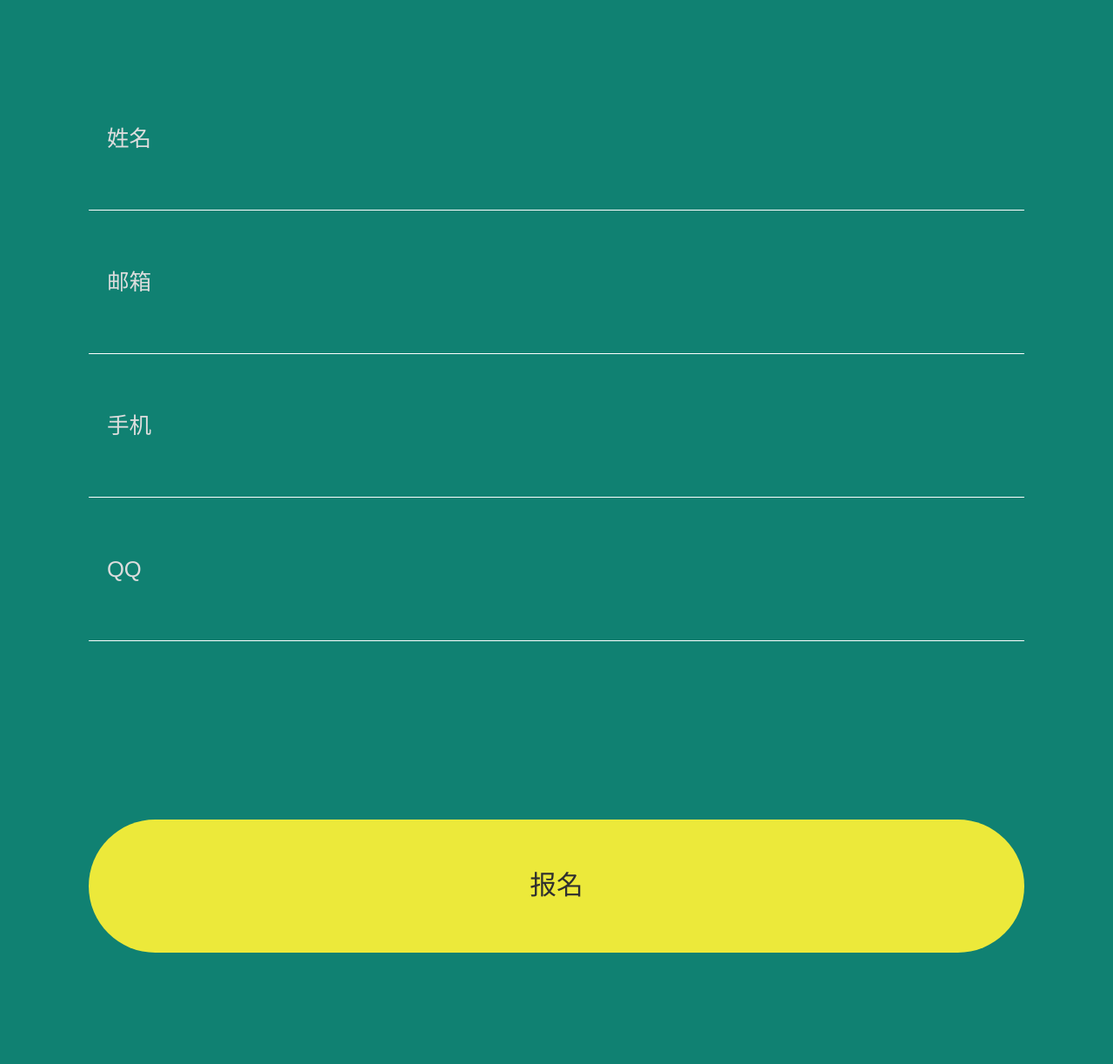
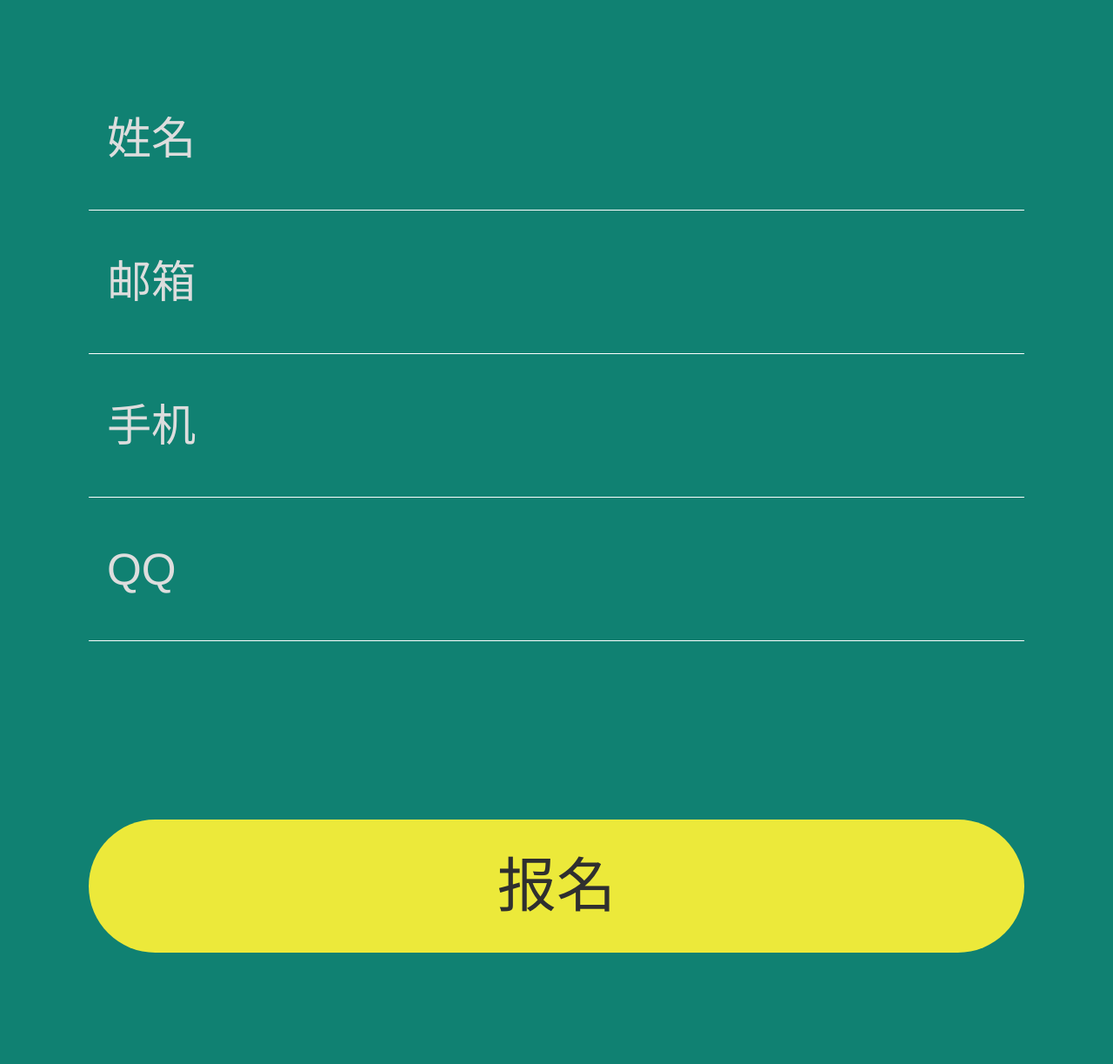
Before and after one commit to FlyingBugger/hacker_earth_activity, a Django app: template register_site/templates/signup.html in a window 1280 px wide. Shown: the part 221-1444 px from the top of the page at 87% size. Run offline with Django 3.2, Linux system fonts and the light colour scheme; the template is opened without the code that fills it, so the values that code supplies are empty; some libraries are stand-ins or nearby versions.

Commit message:
安桌报名好了

```diff
--- a/register_site/static/css/common.css
+++ b/register_site/static/css/common.css
@@ -246,6 +246,10 @@ form.form-container > input {
 	color: #fff;
 	padding: 48px 12px;
 }
+.android_input{
+	font-size: 3rem !important;
+}
+
 form.form-container > input.error {
 	color: red;
 	border-color: red;
@@ -296,6 +300,9 @@ form.form-container > button {
 	margin-top: 120px;
 	border-radius:45px;
 }
+.android_button_register{
+	font-size:4rem !important;
+}
 .back {
 	font-size: 20px;
 	color: #fff;
--- a/register_site/static/js/utils.js
+++ b/register_site/static/js/utils.js
@@ -22,5 +22,7 @@ $(function () {
 		$('.inst').addClass("android_reference_big")
 		$('.qq').addClass("android_reference_big")
 		$('.btn-signup').addClass("android_register_now")
+		$('form.form-container > input').addClass("android_input")
+		$('form.form-container > button').addClass("android_button_register")
 	}
 })
```
